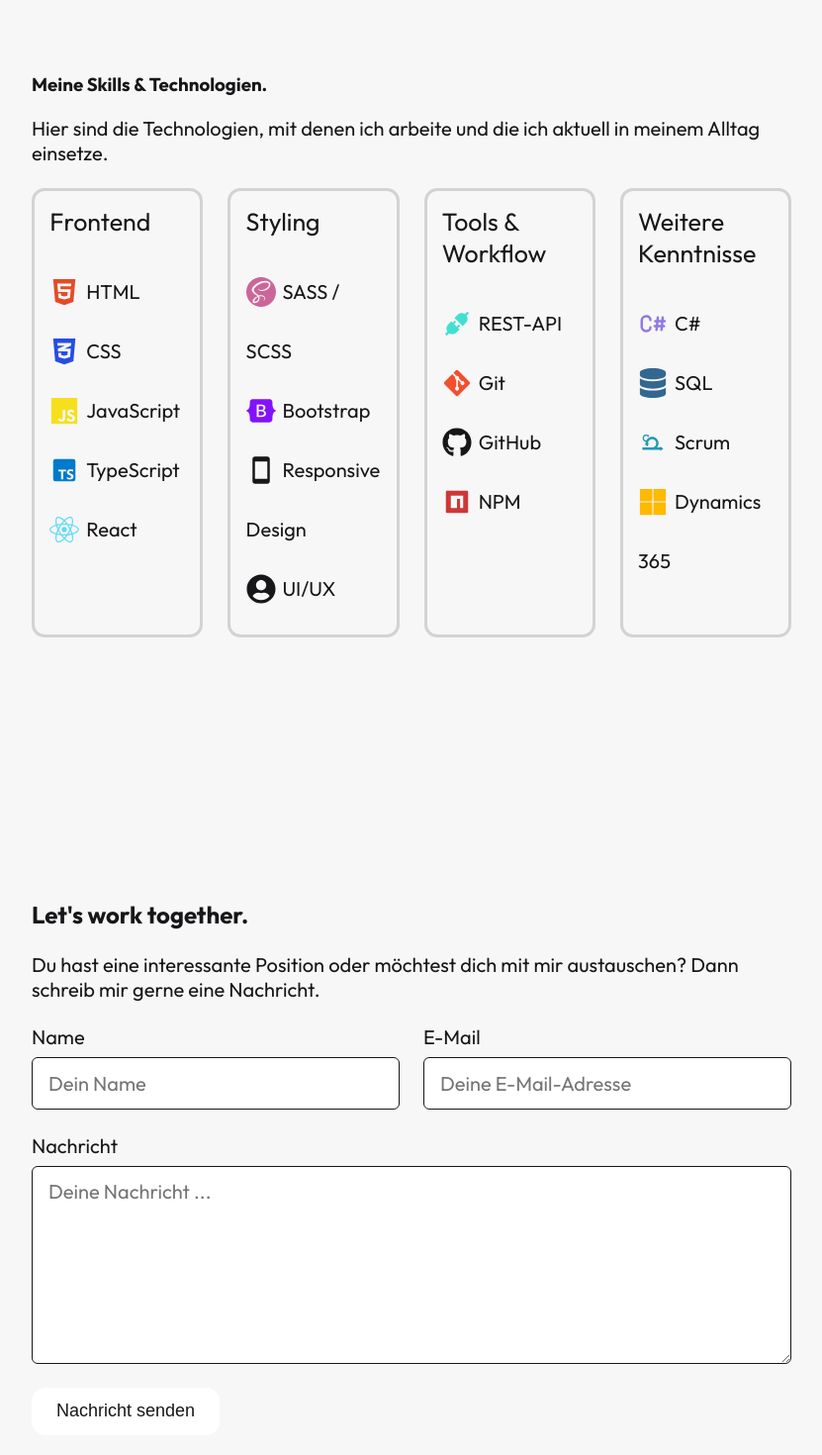
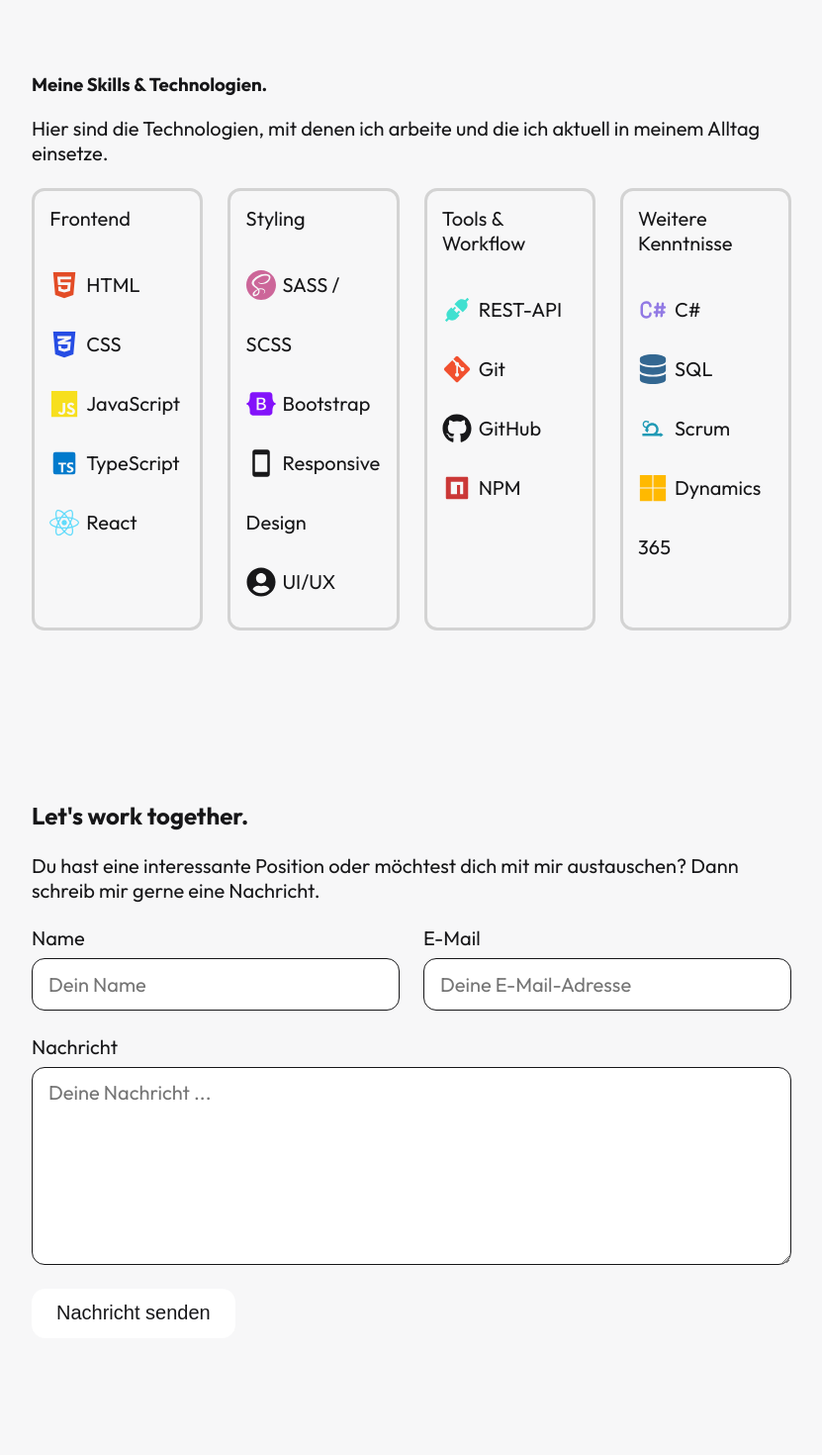
Before and after one commit to AndyHu8/Portfolio-Website, a React (Create React App) app in the folder portfolio-website/: page / in a window 1280 px wide. Shown: the part 1737-3207 px from the top of the page at 99% size, without its empty margins (224-1055 px from the left). Built offline with nearby package versions, Linux system fonts and the light colour scheme.

Commit message:
Refactoring

```diff
--- a/portfolio-website/src/Kontakt/Kontakt.css
+++ b/portfolio-website/src/Kontakt/Kontakt.css
@@ -1,6 +1,6 @@
 .kontakt-wrapper {
     width: 100%;
-    height: 900px;
+    height: 700px;
     font-family: "Outfit", sans-serif;
     color: var(--black);
     padding: 0% 20%;
@@ -39,7 +39,7 @@
     padding: 0.8rem 1rem;
     font: inherit;
     border: 1px solid var(--black);
-    border-radius: 6px;
+    border-radius: 13px;
 }
 
 .form-group textarea {
@@ -56,7 +56,7 @@
     border: 1px solid white;
     padding: 0.8rem 1.5rem;
     cursor: pointer;
-    font-size: 18px;
+    font-size: 20px;
 }
 
 .kontakt-flexbox button:hover {
--- a/portfolio-website/src/Skills/Skills.css
+++ b/portfolio-website/src/Skills/Skills.css
@@ -1,7 +1,7 @@
 .skills-wrapper {
     font-family: "Outfit", sans-serif;
     width: 100%;
-    height: 900px;
+    height: 800px;
     color: var(--black);
     padding: 5% 20%;
     background-color: var(--backgroundcolor);
--- a/portfolio-website/src/Skills/Skillstack.css
+++ b/portfolio-website/src/Skills/Skillstack.css
@@ -4,10 +4,6 @@
     width: 350px;
     border: 3px solid lightgray;
     border-radius: 13px;
-}
-
-.skillstack-wrapper p {
-    font-size: 25px;
 }
 
 .skillstack-realstack {
```
Also changed, not shown: portfolio-website/src/Todos.txt.
